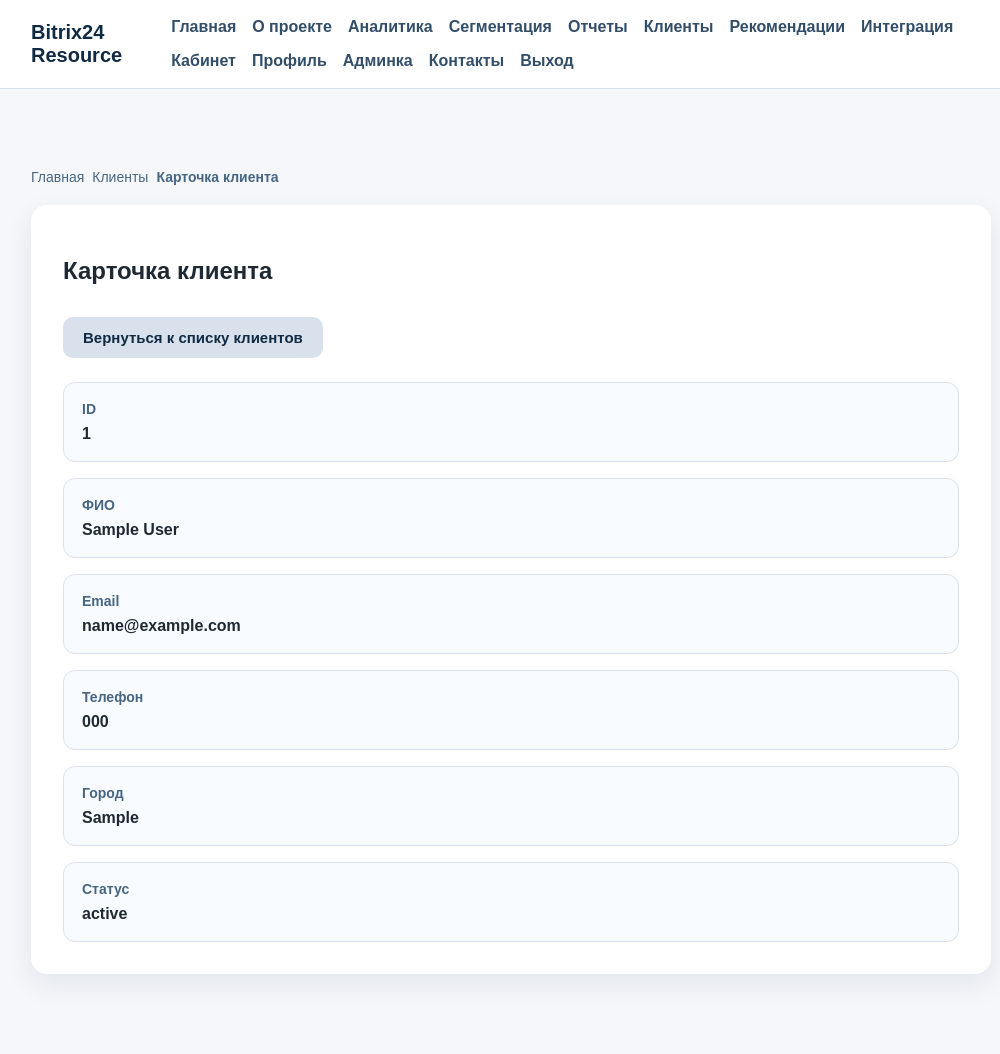
After one commit to d15944343-a11y/bitrix24-resource, a Flask app: page /clients/1 in a window 1280 px wide. The commit adds this page. Shown: the whole page, without its empty margins (129-1129 px from the left). Run offline with Flask 3, Linux system fonts and the light colour scheme; the visitor is signed in with stand-in values (Sample User, id 1); tables that the repository leaves empty hold one stand-in row (values such as "Sample post").

Commit message:
Добавил карточку клиента

```diff
--- a/app/routes.py
+++ b/app/routes.py
@@ -81,6 +81,21 @@ def clients():
         breadcrumbs=[
             {"title": "Главная", "endpoint": "main.index"},
             {"title": "Клиенты"},
+        ],
+    )
+
+
+@main_bp.route("/clients/<int:client_id>")
+@login_required
+def client_detail(client_id: int):
+    client = Client.query.get_or_404(client_id)
+    return render_template(
+        "client_detail.html",
+        client=client,
+        breadcrumbs=[
+            {"title": "Главная", "endpoint": "main.index"},
+            {"title": "Клиенты", "endpoint": "main.clients"},
+            {"title": "Карточка клиента"},
         ],
     )
 
--- /dev/null
+++ b/app/templates/client_detail.html
@@ -0,0 +1,40 @@
+{% extends "base.html" %}
+
+{% block title %}Карточка клиента | {{ config.APP_NAME }}{% endblock %}
+
+{% block content %}
+<section class="card">
+    <h1>Карточка клиента</h1>
+
+    <div class="section-actions">
+        <a class="button button--secondary" href="{{ url_for('main.clients') }}">Вернуться к списку клиентов</a>
+    </div>
+
+    <div class="profile-grid">
+        <div class="profile-item">
+            <span class="profile-item__label">ID</span>
+            <span class="profile-item__value">{{ client.id }}</span>
+        </div>
+        <div class="profile-item">
+            <span class="profile-item__label">ФИО</span>
+            <span class="profile-item__value">{{ client.full_name }}</span>
+        </div>
+        <div class="profile-item">
+            <span class="profile-item__label">Email</span>
+            <span class="profile-item__value">{{ client.email }}</span>
+        </div>
+        <div class="profile-item">
+            <span class="profile-item__label">Телефон</span>
+            <span class="profile-item__value">{{ client.phone }}</span>
+        </div>
+        <div class="profile-item">
+            <span class="profile-item__label">Город</span>
+            <span class="profile-item__value">{{ client.city }}</span>
+        </div>
+        <div class="profile-item">
+            <span class="profile-item__label">Статус</span>
+            <span class="profile-item__value">{{ client.status }}</span>
+        </div>
+    </div>
+</section>
+{% endblock %}
--- a/app/templates/clients.html
+++ b/app/templates/clients.html
@@ -23,7 +23,11 @@
                 {% for client in clients %}
                 <tr>
                     <td>{{ client.id }}</td>
-                    <td>{{ client.full_name }}</td>
+                    <td>
+                        <a class="table-link" href="{{ url_for('main.client_detail', client_id=client.id) }}">
+                            {{ client.full_name }}
+                        </a>
+                    </td>
                     <td>{{ client.email }}</td>
                     <td>{{ client.phone }}</td>
                     <td>{{ client.city }}</td>
```
